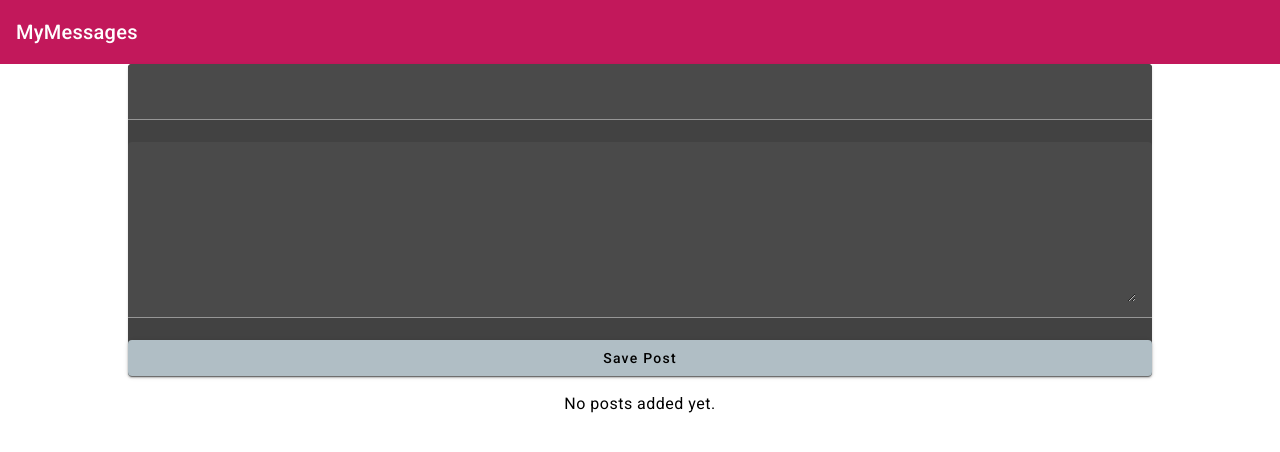
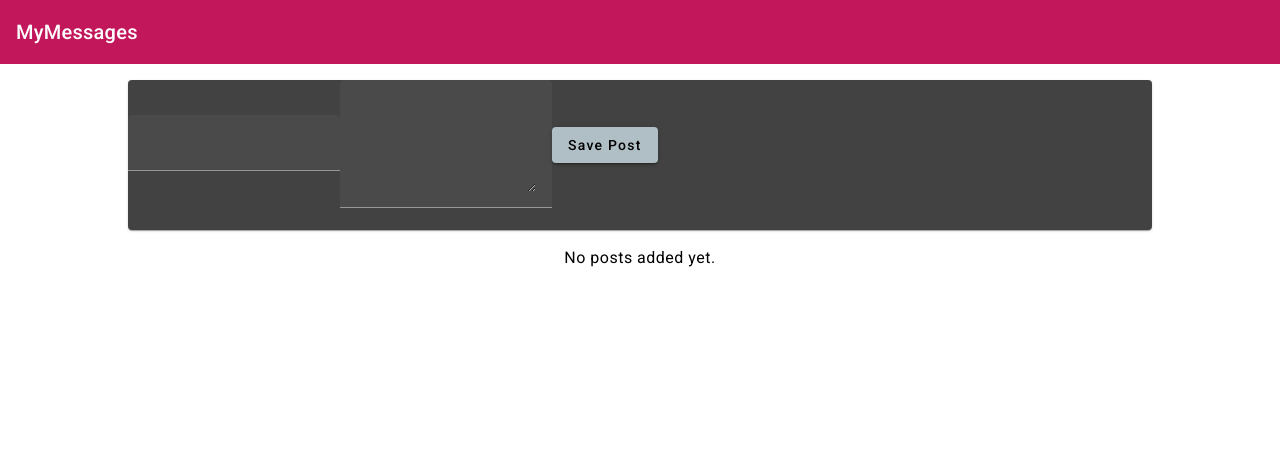
Before and after one commit to danv100/mean-course, an Angular app: page / in a window 1280 px wide. Shown: the top 452 px of the page. Built offline with nearby package versions, Linux system fonts and the light colour scheme.

Commit message:
26 complete

```diff
--- a/src/app/app.component.scss
+++ b/src/app/app.component.scss
@@ -1,5 +1,4 @@
 main {
-  margin-top: 1rem;
   width: 80%;
-  margin: auto;
+  margin: 1rem auto;
 }
--- a/src/app/posts/post-create/post-create.component.html
+++ b/src/app/posts/post-create/post-create.component.html
@@ -1,12 +1,32 @@
 <mat-card>
+  <form (submit)="onAddPost(postForm)" #postForm="ngForm">
     <mat-form-field>
-    <input matInput type="text" [(ngModel)]="enteredTitle">
+      <input
+        matInput
+        type="text"
+        name="title"
+        ngModel
+        required
+        minlength="3"
+        #title="ngModel">
+        <mat-error *ngIf="title.invalid">Please enter a post title.</mat-error>
     </mat-form-field>
     <mat-form-field>
-    <textarea matInput rows="6" [(ngModel)]="enteredContent"></textarea>
+      <textarea
+        matInput
+        rows="4"
+        name="content"
+        ngModel
+        required
+        #content="ngModel">
+      </textarea>
+      <mat-error *ngIf="content.invalid">Please enter post content.</mat-error>
     </mat-form-field>
     <button
       mat-raised-button
       color="accent"
-  (click)="onAddPost()">Save Post</button>
+      type="submit">
+        Save Post
+    </button>
+  </form>
 </mat-card>
--- a/src/app/posts/post-create/post-create.component.ts
+++ b/src/app/posts/post-create/post-create.component.ts
@@ -1,5 +1,6 @@
 import { Component, EventEmitter, Output } from '@angular/core';
 import { Post } from '../post.model';
+import { NgForm } from '@angular/forms';
 
 @Component({
   selector: 'app-post-create',
@@ -11,10 +12,12 @@
   enteredTitle = '';
   @Output() postCreated = new EventEmitter<Post>();
 
-  onAddPost() {
+  onAddPost(form: NgForm) {
+    if (form.invalid) {return;};
+
     const post: Post = {
-      title: this.enteredTitle,
-      content: this.enteredContent
+      title: form.value.title,
+      content: form.value.content
     };
     this.postCreated.emit(post);
   }
```
Also changed, not shown: src/app/posts/post-create/post-create.component.scss (line endings or trailing spaces). Lines whose indentation alone changed are shown as unchanged.
